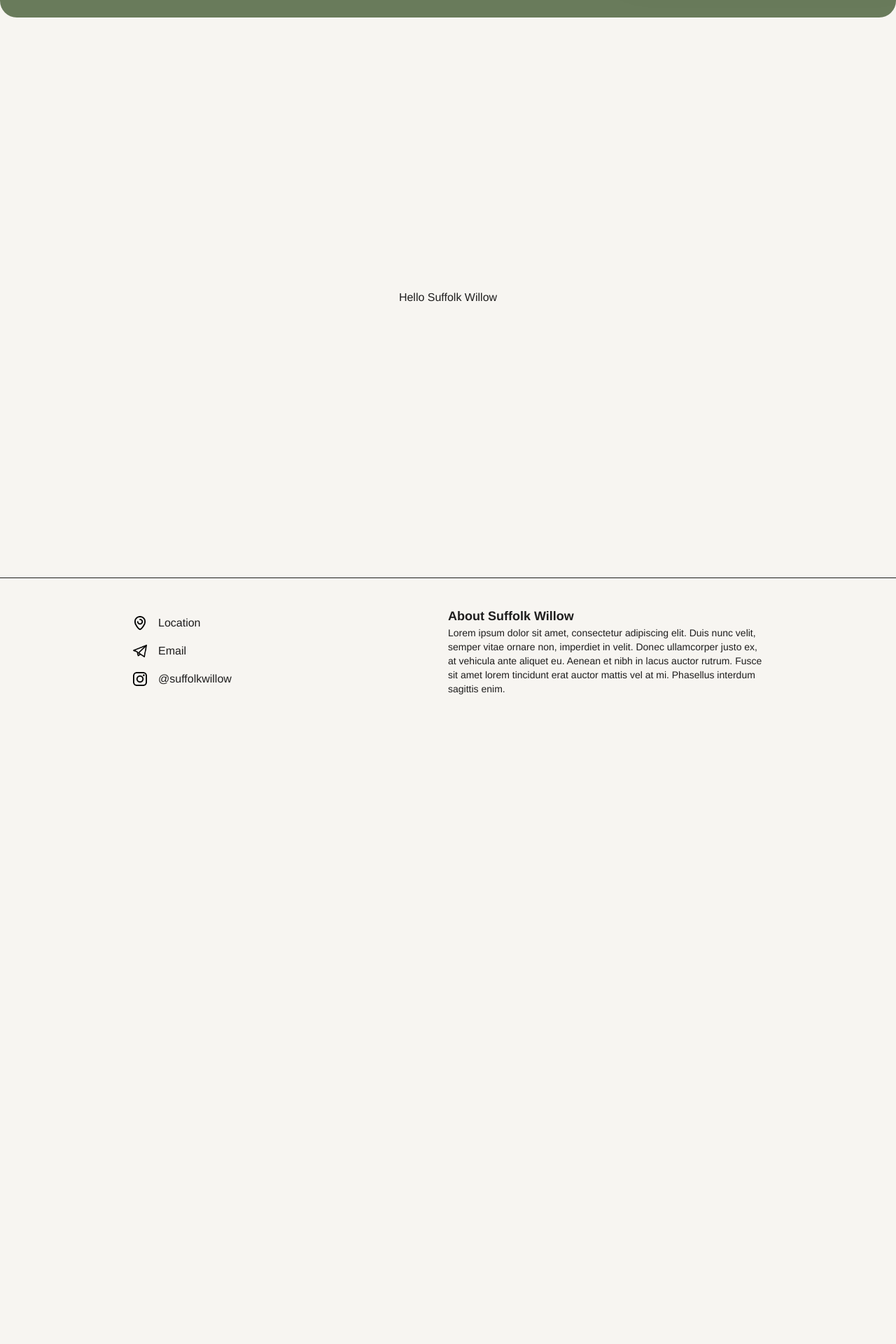
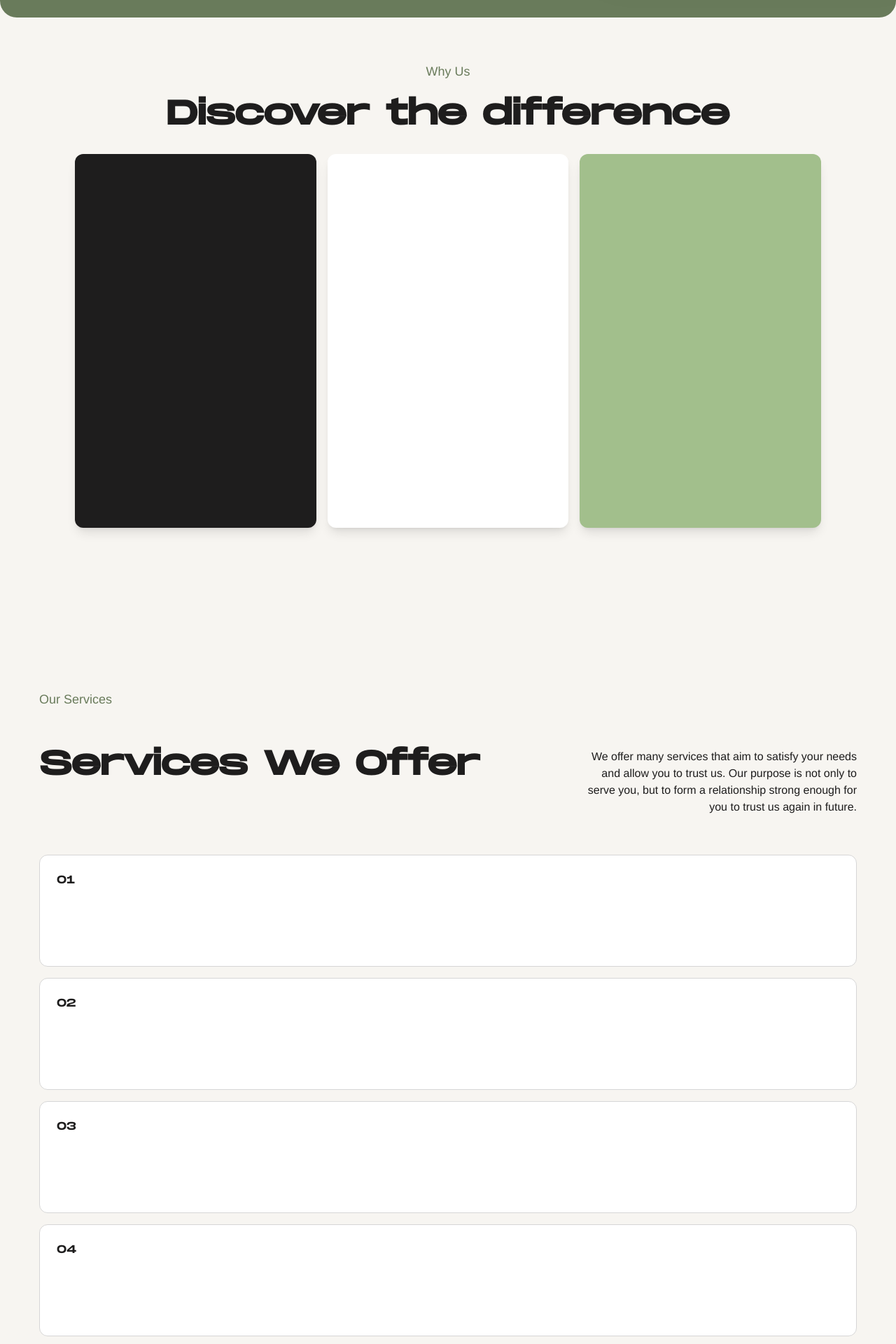
Before and after one commit to intvn/willow-fence-2, a Next.js app: page / in a window 1280 px wide. Shown: the part 775-2695 px from the top of the page at 70% size. Before the commit the page ends 1809 px from the top, so only its background shows below. Built offline with nearby package versions, Linux system fonts and the light colour scheme.

Commit message:
a lot of changed on home page, changed main logo to monumentUltra, added lightGrey variable

```diff
--- a/app/globals.css
+++ b/app/globals.css
@@ -8,6 +8,7 @@
   --darkGreen: rgb(105, 123, 91);
   --lightGreen: rgb(162, 191, 140);
   --darkGrey: rgb(30, 29, 29);
+  --lightGrey: rgb(214, 214, 214);
   --offWhite: rgb(247, 245, 241);
 }
 
@@ -18,6 +19,7 @@
     --darkGreen: rgb(105, 123, 91);
     --lightGreen: rgb(162, 191, 140);
     --darkGrey: rgb(30, 29, 29);
+    --lightGrey: rgb(214, 214, 214);
     --offWhite: rgb(247, 245, 241);
   }
 }
--- a/app/page.tsx
+++ b/app/page.tsx
@@ -10,9 +10,49 @@ export default function Home() {
     <div>
       <Header/>
       <Hero/>
-      <div style={{ display: 'flex', justifyContent: 'center', alignItems: 'center', height: '100vh' }}>
-        <h1>Hello Suffolk Willow</h1>
+      <div className="flex justify-center items-center flex-col h-screen">
+        <div className="text-center m-6">
+          <h1 className="text-lg text-darkGreen">Why Us</h1>
+        </div>
+        <div className="text-center">
+          <h1 className="text-5xl font-bold font-monumentReg">Discover the difference</h1>
+        </div>
+        <div className="flex justify-center items-center h-2/3 w-5/6 space-x-4 m-8">
+          <div className="h-full w-1/3 bg-darkGrey rounded-xl shadow-lg"></div>
+          <div className="h-full w-1/3 bg-white rounded-xl shadow-lg"></div>
+          <div className="h-full w-1/3 bg-lightGreen rounded-xl shadow-lg"></div>
+        </div>
       </div>
+
+      <div className="flex justify-center flex-col">
+        <div className="m-14 mt-40">
+          <h1 className="text-lg text-darkGreen">Our Services</h1>
+        </div>
+        <div className="mx-14 mb-14 flex justify-between">
+          <h1 className="text-5xl font-bold font-monumentReg">Services We Offer</h1>
+          <div className="w-1/3 text-right ml-14">
+            <p>We offer many services that aim to satisfy your needs and allow you to trust us. Our purpose is not only to serve you, but to form a relationship strong enough for you to trust us again in future.</p>
+          </div>
+        </div>
+        <div className="flex items-center flex-col h-screen mb-14 space-y-4">
+          <div className="h-1/5 w-[calc(100%-7rem)] bg-white rounded-xl border border-lightGrey">
+            <p className="p-6 font-monumentReg">01</p>
+          </div>
+          <div className="h-1/5 w-[calc(100%-7rem)] bg-white rounded-xl border border-lightGrey">
+            <p className="p-6 font-monumentReg">02</p>
+          </div>
+          <div className="h-1/5 w-[calc(100%-7rem)] bg-white rounded-xl border border-lightGrey">
+            <p className="p-6 font-monumentReg">03</p>
+          </div>
+          <div className="h-1/5 w-[calc(100%-7rem)] bg-white rounded-xl border border-lightGrey">
+            <p className="p-6 font-monumentReg">04</p>
+          </div>
+
+        </div>
+      </div>
+
+      <div className="flex justify-center items-center h-screen w-[calc(100%-2rem)] bg-darkGrey rounded-3xl mx-auto mb-14"></div>
+
       <Footer/>
     </div>
 
--- a/components/Home/hero/index.tsx
+++ b/components/Home/hero/index.tsx
@@ -5,7 +5,7 @@ const Hero = () => {
     <div className="flex justify-center items-center bg-darkGreen h-screen text-white rounded-b-3xl">
         <div className='flex flex-col justify-center h-screen w-screen'>
             <div className='m-6 p-6'>
-                <h1 className='text-9xl font-bold font-monumentReg uppercase drop-shadow-2xl'>Suffolk Willow</h1>
+                <h1 className='lg:text-9xl md:text-7xl font-monumentUltra uppercase drop-shadow-2xl'>Suffolk Willow</h1>
             </div>
             <div className='m-6 -mt-4 p-6 font-monumentReg'>
                 <p>Suffolk Willow is great and sells lots of cool things and stuff.</p>
--- a/components/header/index.tsx
+++ b/components/header/index.tsx
@@ -5,7 +5,7 @@ const Header = () => {
   return (
     <header className="bg-darkGreen text-white p-4 fixed top-0 left-0 w-full z-50 rounded-b-3xl">
       <div className="flex justify-between items-center w-full px-6">
-        <Link href="/" className="text-xl font-bold font-monumentReg hover:underline uppercase">Suffolk Willow</Link>
+        <Link href="/" className="text-xl font-monumentUltra hover:underline uppercase">Suffolk Willow</Link>
         <nav>
           <ul className="flex space-x-4">
             <li>
--- a/tailwind.config.ts
+++ b/tailwind.config.ts
@@ -14,6 +14,7 @@ const config: Config = {
         darkGreen: "var(--darkGreen)",
         lightGreen: "var(--lightGreen)",
         darkGrey: "var(--darkGrey)",
+        lightGrey: "var(--lightGrey)",
         offWhite: "var(--offWhite)"
       },
       fontFamily: {
```
